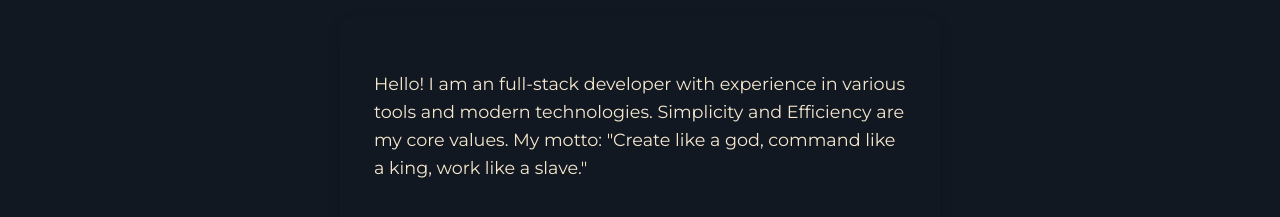
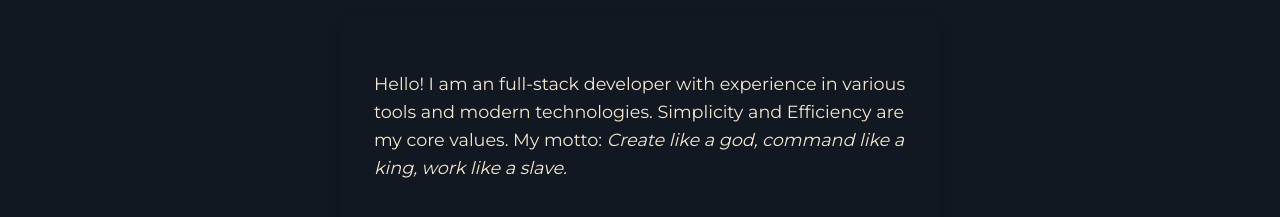
Before and after one commit to p1trickDev/reactPorforfolio, a React (Vite) app: page / in a window 1280 px wide. Shown: the part 881-1098 px from the top of the page. Built offline with nearby package versions, Linux system fonts and the light colour scheme.

Commit message:
make the motto ittalic

```diff
--- a/src/components/AboutMe.jsx
+++ b/src/components/AboutMe.jsx
@@ -5,12 +5,12 @@ const AboutMe = () => {
   return (
     <section id="about" className="about-me">
       <div className="aboutme-card">
-
         <div className="card-content">
           <p>
-            Hello! I am an full-stack developer with experience in various tools and modern technologies.
-            Simplicity and Efficiency are my core values.
-            My motto: "Create like a god, command like a king, work like a slave."
+            Hello! I am an full-stack developer with experience in various tools
+            and modern technologies. Simplicity and Efficiency are my core
+            values. My motto:{" "}
+            <i>Create like a god, command like a king, work like a slave.</i>
           </p>
         </div>
       </div>
```
